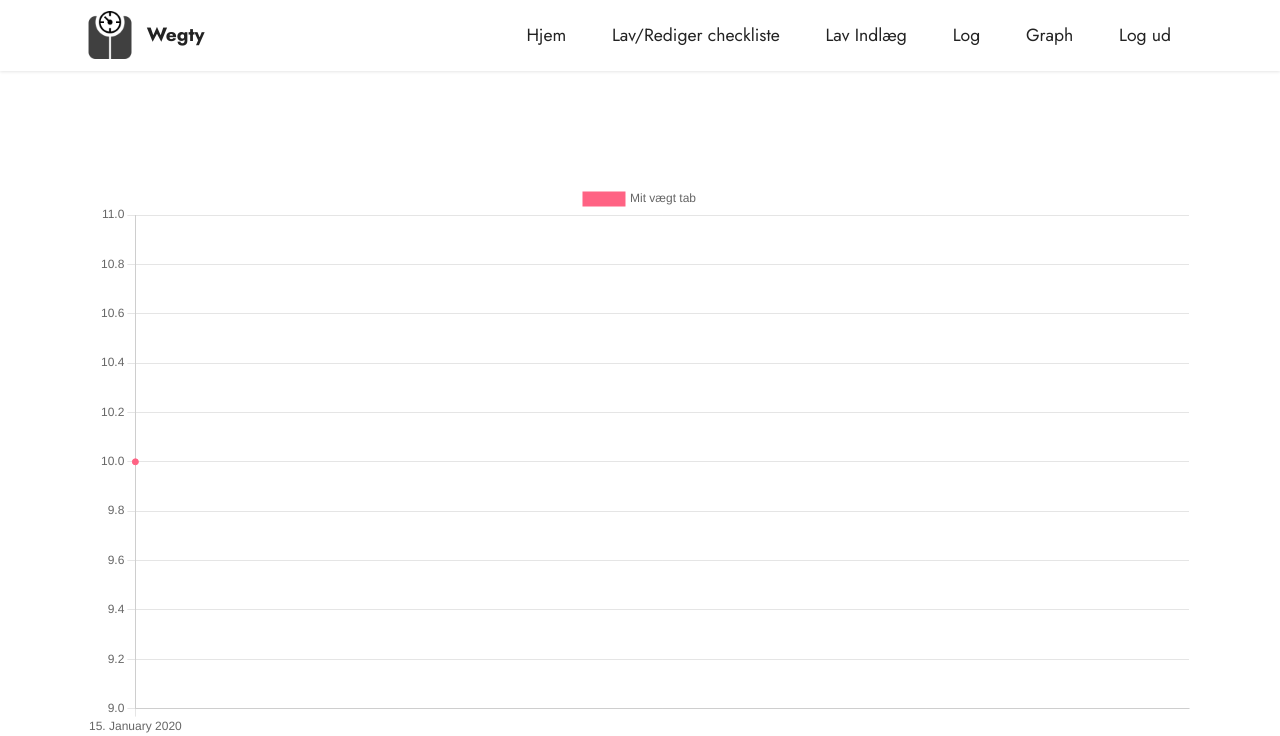
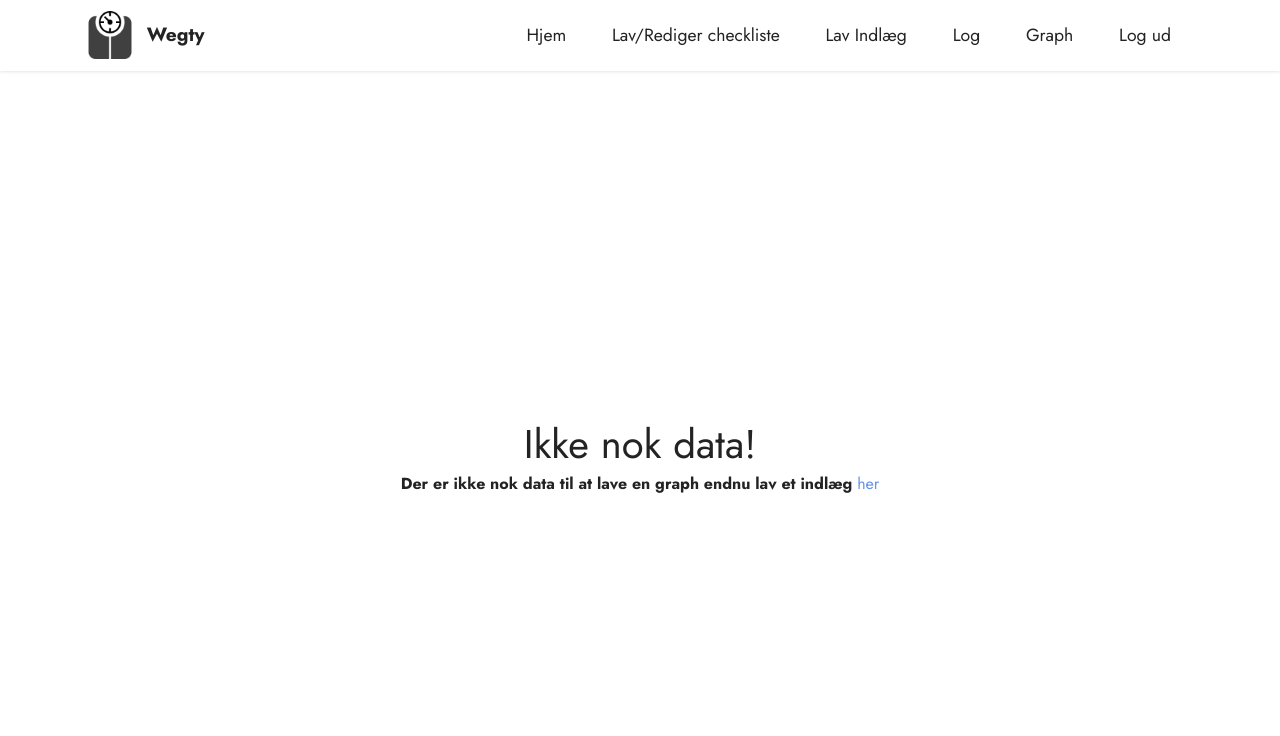
Before and after one commit to Zolihar/wegty, a Django app: template weightloss/templates/weightloss/graph.html in a window 1280 px wide. Shown: the top 736 px of the page. Run offline with Django 4.2, Linux system fonts and the light colour scheme; tables that the repository leaves empty hold one stand-in row (values such as "Sample post"); the template is opened without the code that fills it: values that come from a table or form of the project are taken from there, most other values are stand-ins (such as "Sample title", 1, 10 or a date in 2020); some libraries are stand-ins or nearby versions.

Commit message:
Sidste changes inden seng

```diff
--- a/weightloss/models.py
+++ b/weightloss/models.py
@@ -12,7 +12,8 @@ class Post(models.Model):
 	author = models.ForeignKey(User, on_delete=models.CASCADE)
 
 	def __str__(self):
-		return self.title
+		s = f'{self.author} - {self.title} - {self.date_posted}'
+		return s
 
 	def get_absolute_url(self): #kom tilbage til det når post,update,delete og post er lavet
 		return reverse('weightloss-log-detail', kwargs={'pk': self.pk})
--- a/weightloss/templates/weightloss/graph.html
+++ b/weightloss/templates/weightloss/graph.html
@@ -4,6 +4,7 @@
 
 {% block content %}
 
+{% if exist == True %}
 <script src="https://cdn.jsdelivr.net/npm/chart.js"></script>
 <div>
   <canvas id="myChart"></canvas>
@@ -40,4 +41,11 @@
     config
   );
 </script>
+{% else %}
+<div class="align-center container-fluid">
+  <h1>Ikke nok data!</h1>
+  <strong>Der er ikke nok data til at lave en graph endnu lav et indlæg <a href="{% url 'weightloss-post' %}">her</a></strong>
+</div>
+{% endif %}
+
 {% endblock content %}
```
Also changed, not shown: weightloss/views.py (+7 -1 lines).
